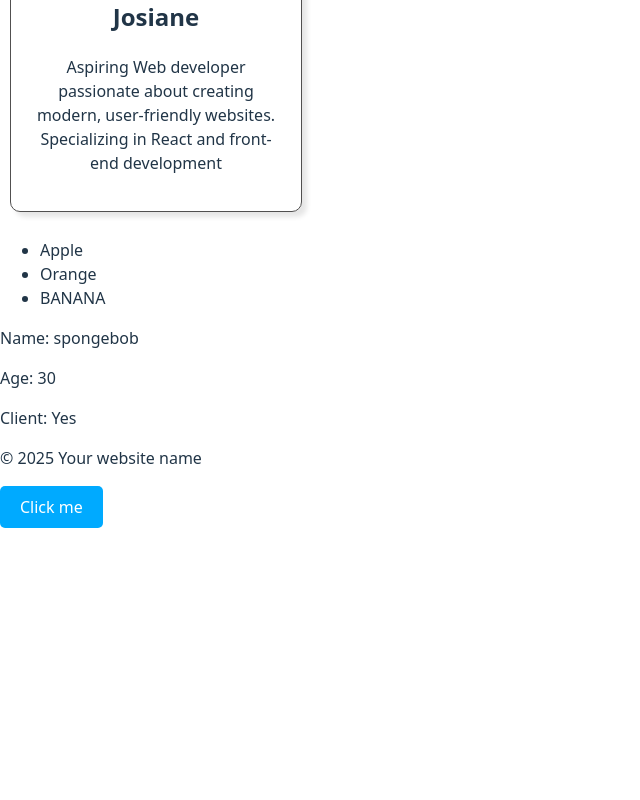
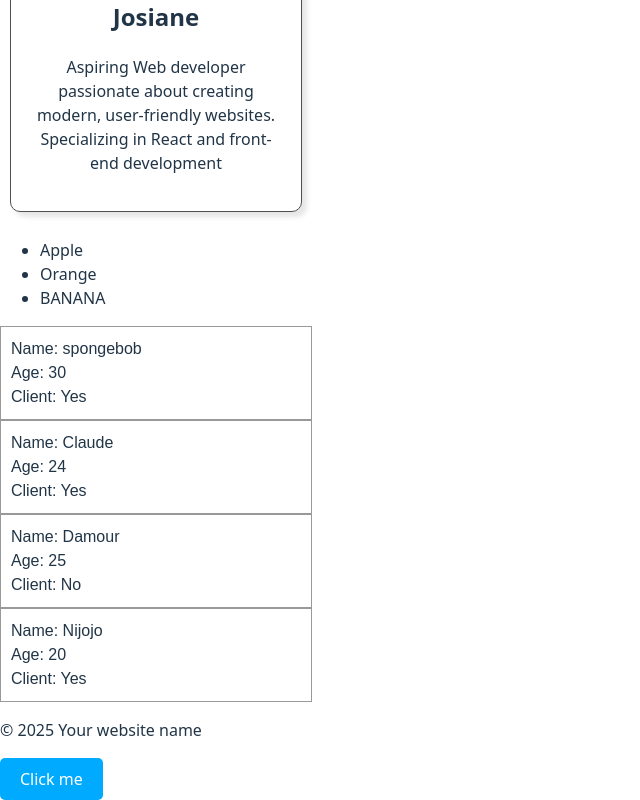
Before and after one commit to Josiane05/my-react-app2, a React (Vite) app: page / in a window 1280 px wide. Shown: the part 540-1340 px from the top of the page, without its empty margins (0-640 px from the left). Before the commit the page ends 1068 px from the top, so only its background shows below. Built offline with nearby package versions, Linux system fonts and the light colour scheme.

Commit message:
read-onlu properties

```diff
--- a/src/App.jsx
+++ b/src/App.jsx
@@ -13,7 +13,10 @@ function App() {
           <Header/>
           <Card/>
           <Food/>
-          <Client name="spongebob" age={30} isStudent={true}/>
+          <Client name="spongebob" age={30} isClient={true}/>
+          <Client name="Claude" age={24} isClient={true}/>
+          <Client name="Damour" age={25} isClient={false}/>
+          <Client name="Nijojo" age={20} isClient={true}/>
           <Footer/>
           <Button/>
         </>
--- a/src/Client.jsx
+++ b/src/Client.jsx
@@ -1,10 +1,10 @@
 
 function Client(props){
     return(
-        <div>
+        <div className="client">
             <p>Name: {props.name}</p>
             <p>Age: {props.age}</p>
-            <p>Client: {props.isStudent ? "Yes" : "No"}</p>
+            <p>Client: {props.isClient ? "Yes" : "No"}</p>
         </div>
     );
 
--- a/src/index.css
+++ b/src/index.css
@@ -104,3 +104,14 @@ button:focus-visible {
   border: none;
   cursor: pointer;
 }
+
+.client{
+  font-family: Arial, sans-serif;
+  font-size: 1em;
+  padding: 10px;
+  border: 1px solid hsla(0, 0%, 50%, 0.8);
+}
+
+.client p{
+  margin: 0;
+}
```
